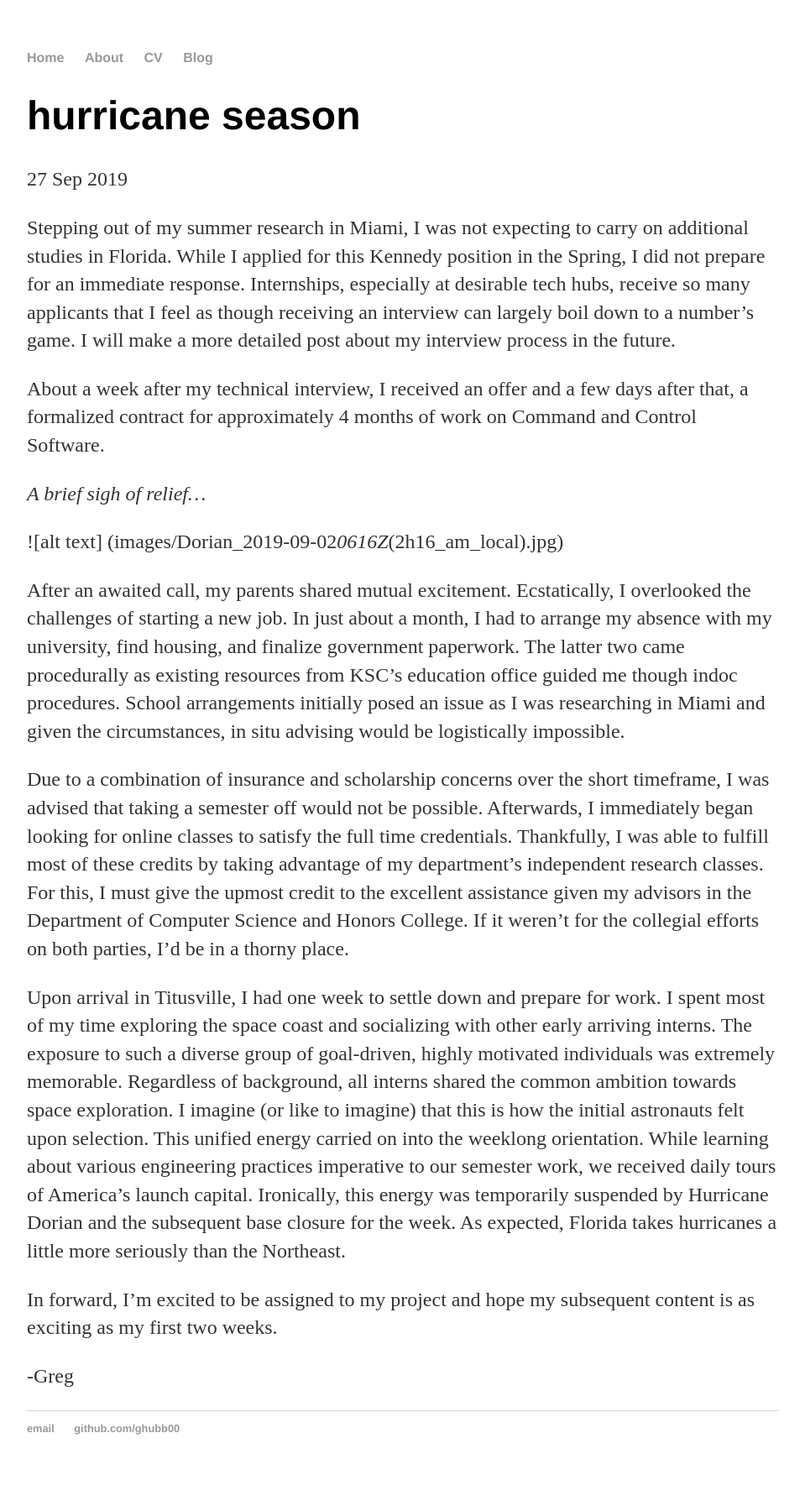
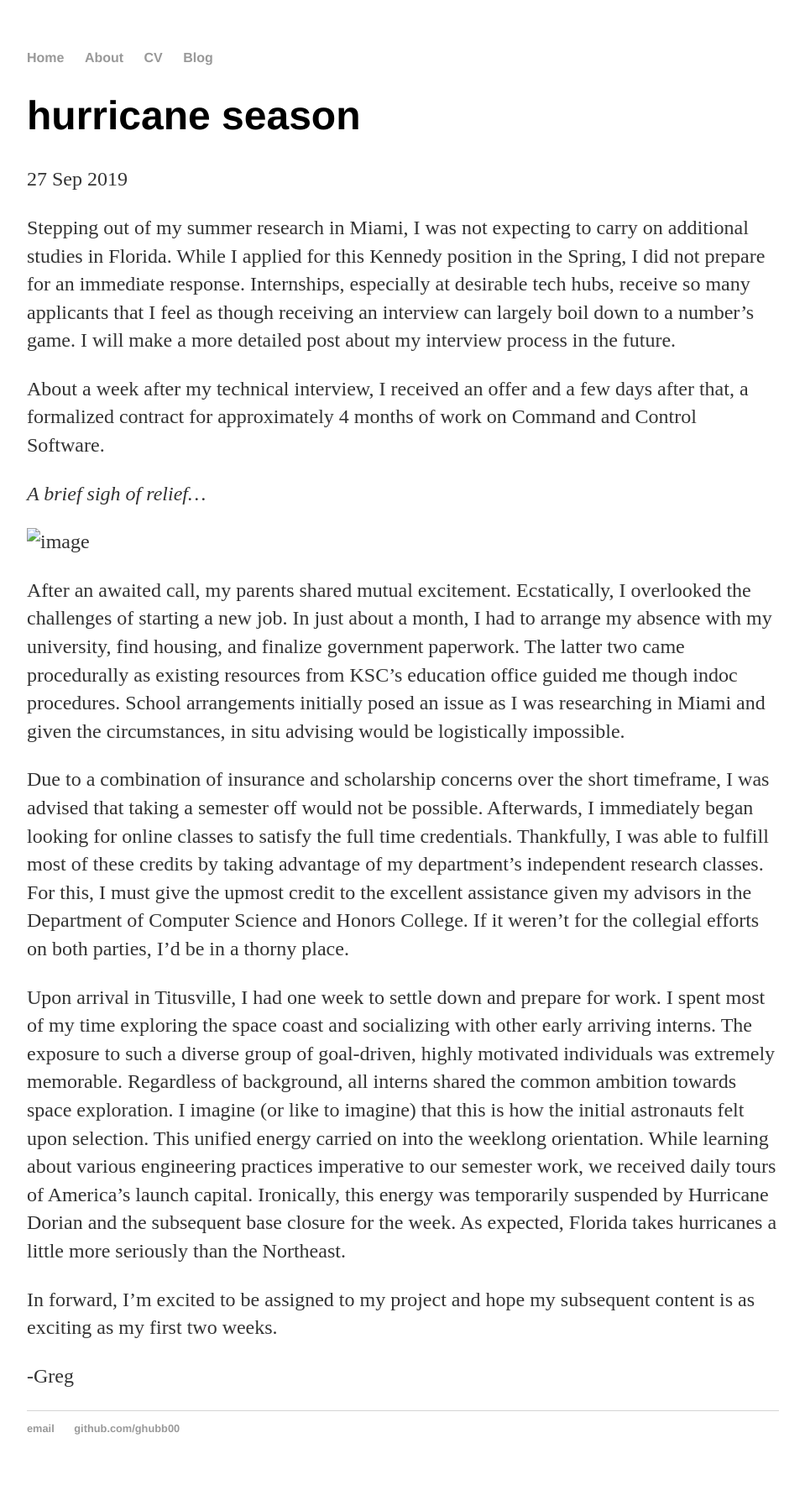
Before and after one commit to ghubb00/ghubb001.github.io, a Jekyll site: the page built from _posts/2019-09-27- Hurricane Season.md, in a window 1280 px wide. Shown: the whole page at 84% size, without its empty margins (160-1119 px from the left). Built offline with Jekyll 4.4.1, drawn with Linux system fonts in a browser that asks for light colours; our own code applies the rules of GitHub Pages for plain Markdown files.

Commit message:
Update 2019-09-27- Hurricane Season.md

```diff
--- a/_posts/2019-09-27- Hurricane Season.md
+++ b/_posts/2019-09-27- Hurricane Season.md
@@ -4,7 +4,7 @@
 
 *A brief sigh of relief…*
 
-![alt text] (images/Dorian_2019-09-02_0616Z_(2h16_am_local).jpg)
+![image](images/Dorian_2019-09-02_0616Z_(2h16_am_local).jpg)
 
 After an awaited call, my parents shared mutual excitement.  Ecstatically, I overlooked the challenges of starting a new job.  In just about a month, I had to arrange my absence with my university, find housing, and finalize government paperwork.  The latter two came procedurally as existing resources from KSC’s education office guided me though indoc procedures.  School arrangements initially posed an issue as I was researching in Miami and given the circumstances, in situ advising would be logistically impossible.
 
```
